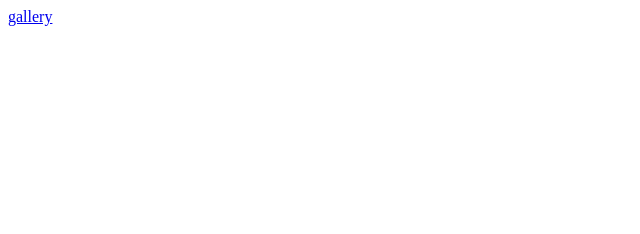
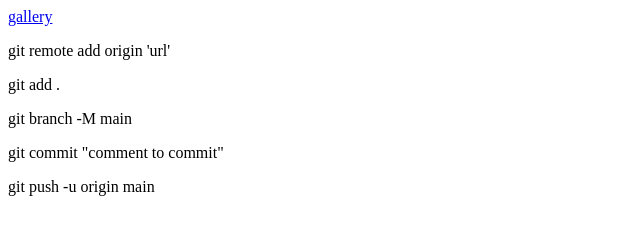
Before and after one commit to Aqualang1/hometask, a plain HTML site: page index.html in a window 1280 px wide. Shown: the whole page, without its empty margins (0-640 px from the left). Drawn offline with Linux system fonts and the light colour scheme.

Commit message:
commands in index

```diff
--- a/index.html
+++ b/index.html
@@ -10,5 +10,12 @@
     <nav>
         <a href="gallery.html">gallery</a>
     </nav>
+    <div>
+        <p>git remote add origin 'url'</p>
+        <p>git add .</p>
+        <p>git branch -M main</p>
+        <p>git commit "comment to commit"</p>
+        <p>git push -u origin main</p>
+    </div>
 </body>
 </html>
```
